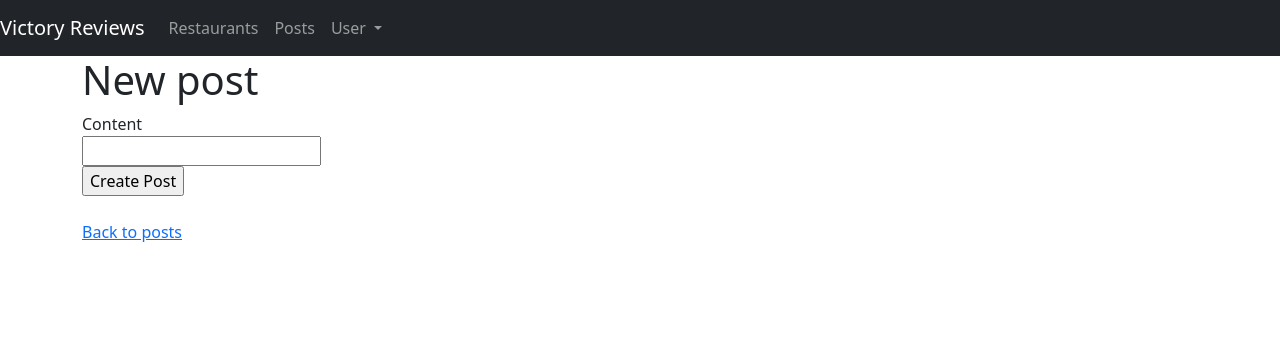
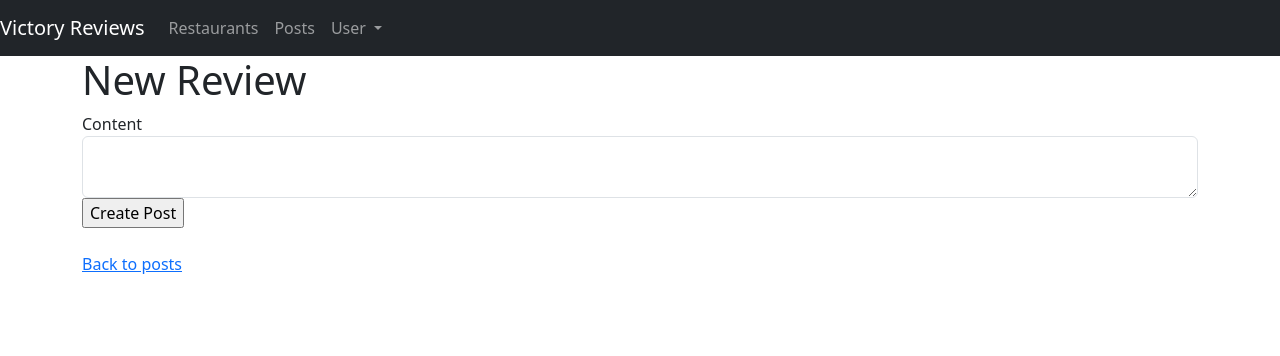
Before and after one commit to aldoportillo/vicotry-employee-reviews, a Rails app: page /posts/new in a window 1280 px wide. Shown: the top 356 px of the page. Run offline with Rails 7, Linux system fonts and the light colour scheme; a user stored in the database is signed in; some libraries are stand-ins or nearby versions.

Commit message:
Finish styling

```diff
--- a/app/views/posts/_form.html.erb
+++ b/app/views/posts/_form.html.erb
@@ -21,7 +21,7 @@
 
   <div>
     <%= form.label :content, style: "display: block" %>
-    <%= form.text_field :content %>
+    <%= form.text_area :content, class: "form-control" %>
   </div>
 
   <div>
--- a/app/views/posts/index.html.erb
+++ b/app/views/posts/index.html.erb
@@ -1,6 +1,6 @@
 <p style="color: green"><%= notice %></p>
 
-<h1>Posts</h1>
+<h1>Reviews</h1>
 
 <div id="posts">
 
--- a/app/views/posts/new.html.erb
+++ b/app/views/posts/new.html.erb
@@ -1,4 +1,4 @@
-<h1>New post</h1>
+<h1>New Review</h1>
 
 <%= render "form", post: @post %>
 
```
